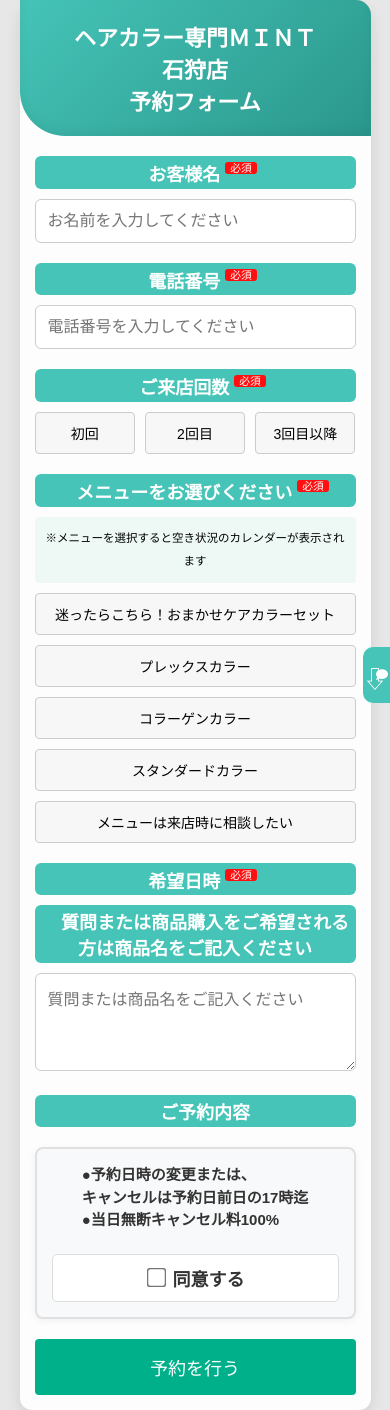
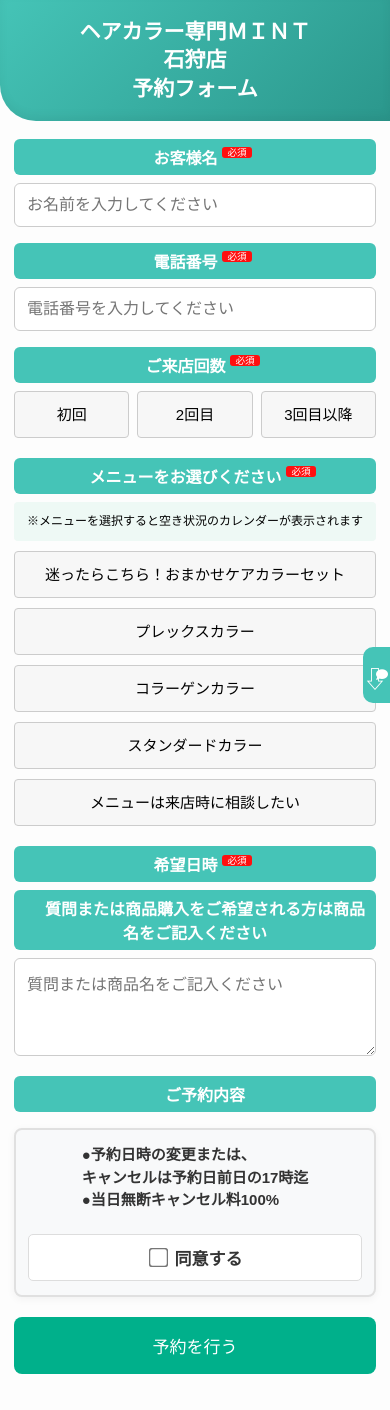
Before and after one commit to officialline0101/Mint_ishikari, a plain HTML site: page index.html in a window 390 px wide. Drawn offline with Linux system fonts and the light colour scheme; no server answers; a script that the page names is missing.

Commit message:
Update index.html

```diff
--- a/index.html
+++ b/index.html
@@ -86,7 +86,7 @@
             display: flex;
             justify-content: center;
             align-items: flex-start;
-            height: 100vh;
+            min-height: 100vh;
             margin: 0;
             padding-top: 5px;
             overflow-x: hidden;
@@ -841,6 +841,127 @@
     margin-right: 10px;
     cursor: pointer;
 }
+
+        /* ---- スマートフォン表示の調整（8年10月20日） ----
+           画面幅いっぱいにフォームを表示し、文字と余白を見やすく整える */
+        @media (max-width: 600px) {
+            html {
+                -webkit-text-size-adjust: 100%;
+            }
+
+            body {
+                padding-top: 0;
+                background-color: #fdfdfd;
+            }
+
+            .container {
+                width: 100%;
+                max-width: none;
+                border-radius: 0;
+                box-shadow: none;
+                padding: 0 14px 28px;
+            }
+
+            h1 {
+                margin: 0 -14px 18px;
+                padding: 18px 12px;
+                border-radius: 0 0 0 36px;
+                font-size: 21px;
+                line-height: 1.35;
+            }
+
+            .label,
+            .labelContent {
+                font-size: 16px;
+                padding: 6px 4px;
+                margin-bottom: 8px;
+            }
+
+            input[type="text"],
+            input[type="tel"],
+            textarea {
+                font-size: 16px;
+                padding: 12px;
+                margin-bottom: 16px;
+            }
+
+            .visit-buttons button,
+            .menu-sections button,
+            .symptoms button,
+            .irradiations button,
+            .options button {
+                font-size: 15px;
+                padding: 12px 8px;
+                line-height: 1.4;
+                white-space: normal;
+            }
+
+            .visit-buttons {
+                gap: 8px;
+            }
+
+            .info-text {
+                font-size: 12px;
+                line-height: 1.6;
+                margin-top: 8px;
+            }
+
+            .info-textmemo {
+                font-size: 13px;
+                line-height: 1.5;
+                margin-bottom: 8px;
+            }
+
+            .info-textnomal {
+                max-width: 100%;
+                margin: 12px 0;
+                font-size: 14px;
+                padding: 12px;
+            }
+
+            .highlight-background {
+                font-size: 16px;
+                padding: 10px 8px;
+            }
+
+            .calendar th,
+            .calendar td {
+                padding: 6px 2px;
+                font-size: 12px;
+            }
+
+            .month-button,
+            .week-button {
+                padding: 10px 18px;
+                font-size: 14px;
+            }
+
+            .current-month {
+                font-size: 1.2rem;
+            }
+
+            .policy-container {
+                max-width: 100%;
+                margin: 16px 0;
+                padding: 14px 12px;
+            }
+
+            .policy-agreement {
+                font-size: 17px;
+            }
+
+            .submit-button {
+                font-size: 17px;
+                padding: 16px;
+                border-radius: 8px;
+                margin-top: 4px;
+            }
+
+            /* スマホではホバー拡大が不要（タップ後に残るため） */
+            button:hover {
+                transform: none;
+            }
+        }
 
     </style>
 </head>
```
